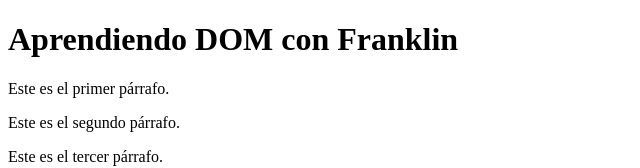
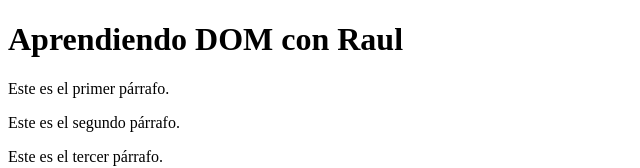
Before and after one commit to camarj/clase-git-franklin, a plain HTML site: page index.html in a window 1280 px wide. Shown: the top 168 px of the page, without its empty margins (0-640 px from the left). Drawn offline with Linux system fonts and the light colour scheme.

Commit message:
Cambie el nombre de franklin por raul

```diff
--- a/index.html
+++ b/index.html
@@ -5,7 +5,7 @@
   <title>Selección de Elementos</title>
 </head>
 <body>
-  <h1 id="titulo">Aprendiendo DOM con Franklin</h1>
+  <h1 id="titulo">Aprendiendo DOM con Raul</h1>
 
   <p class="parrafo">Este es el primer párrafo.</p>
   <p class="parrafo destacado">Este es el segundo párrafo.</p>
```
